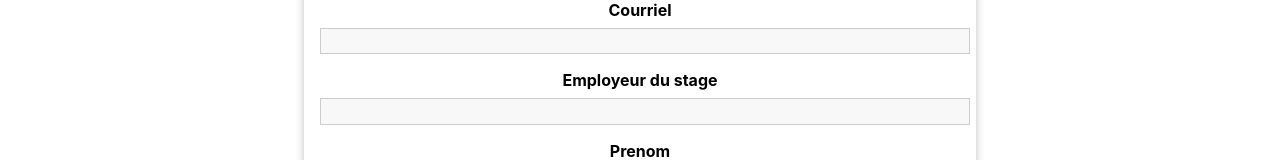
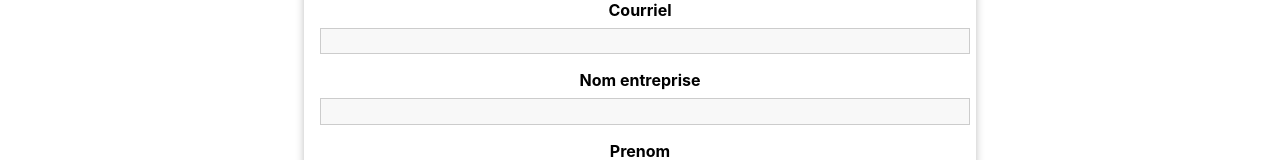
Before and after one commit to FelixLN2/4205f5-02-02, a React (Create React App) app in the folder frontend/: page /Stage/new in a window 1280 px wide. Shown: the part 294-454 px from the top of the page. Built offline with nearby package versions, Linux system fonts and the light colour scheme.

Commit message:
lien nom BDD fait

```diff
--- a/frontend/src/Page/Stages/Pages/NewStage.js
+++ b/frontend/src/Page/Stages/Pages/NewStage.js
@@ -30,7 +30,7 @@ const NewStage = () => {
         value: "",
         isValid: false,
       },
-      Employeur: {
+      employeur: {
         value: "",
         isValid: false,
       },
@@ -79,7 +79,13 @@ const NewStage = () => {
           JSON.stringify({
             titre: formState.inputs.titre.value,
             description: formState.inputs.description.value,
-            employeur_id: auth.userId
+            employeur_id: auth.userId,
+            debut: formState.inputs.dateDebut.value,
+            fin: formState.inputs.dateFin.value,
+            nom_entreprise: formState.inputs.employeur.value,
+            payant: formState.inputs.stagePayant.value,
+            nom_entreprise: formState.inputs.employeur.value,
+
           }),
           {
             "Content-Type": "application/json",
@@ -126,9 +132,9 @@ const NewStage = () => {
             id="employeur"
             element="input"
             type="text"
-            label="Employeur du stage"
+            label="Nom entreprise"
             validators={[VALIDATOR_REQUIRE()]}
-            errorText="Entrez un Employeur valide."
+            errorText="Entrez un nom d'entreprise valide."
             onInput={inputHandler}
           />
           <Input
```
